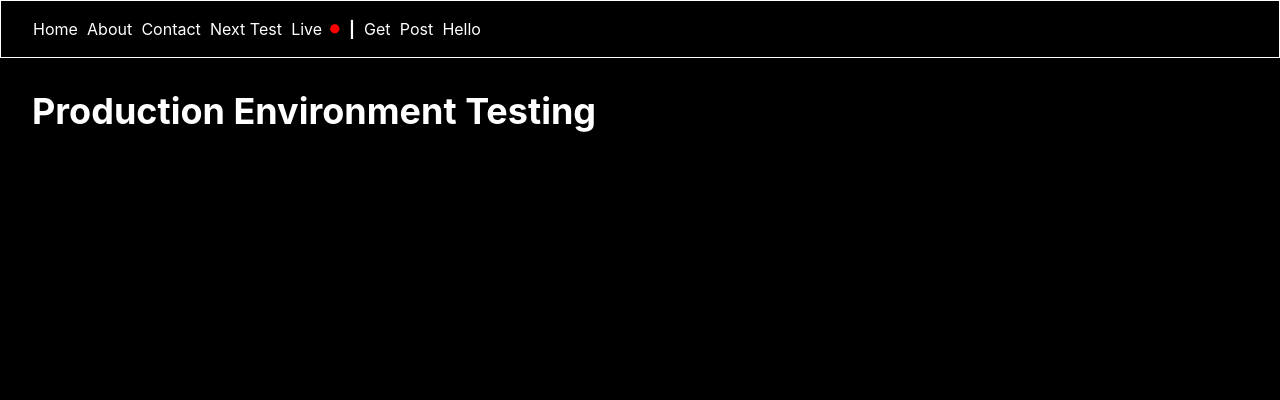
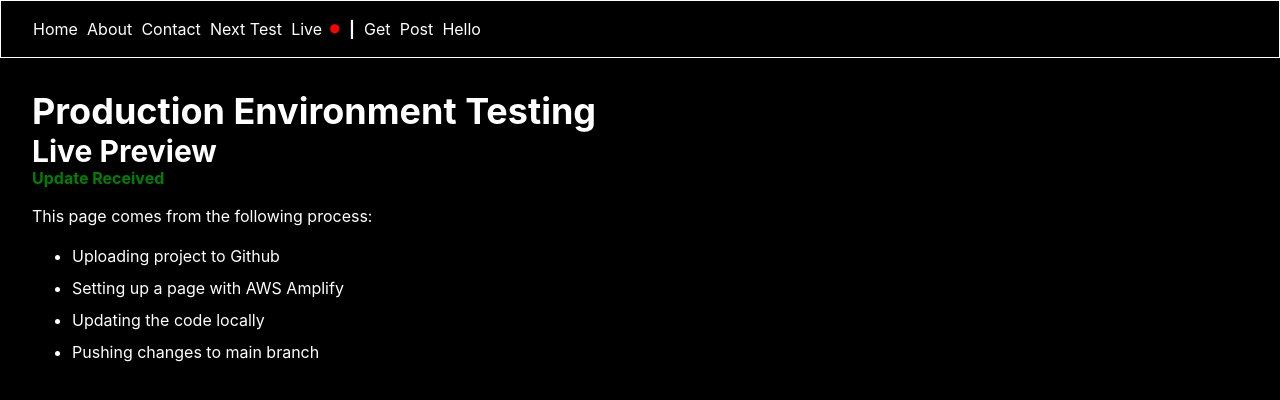
Before and after one commit to mezacanul/merivilla, a Next.js app: page /live in a window 1280 px wide. Shown: the top 400 px of the page. Built offline with nearby package versions, Linux system fonts and the light colour scheme.

Commit message:
Testing live update

```diff
--- a/src/pages/live.js
+++ b/src/pages/live.js
@@ -4,7 +4,7 @@ export default function Live() {
     return (
         <Box>
             <Heading size={"xl"}>Production Environment Testing</Heading>
-            {/* <Heading size={"lg"}>Live Preview</Heading>
+            <Heading size={"lg"}>Live Preview</Heading>
             <Heading size={"sm"} mb={"1em"} color={"green"}>Update Received</Heading>
             <Text mb={4}>This page comes from the following process:</Text>
 
@@ -13,7 +13,7 @@ export default function Live() {
                 <ListItem>Setting up a page with AWS Amplify</ListItem>
                 <ListItem>Updating the code locally</ListItem>
                 <ListItem>Pushing changes to main branch</ListItem>
-            </UnorderedList> */}
+            </UnorderedList>
         </Box>
     )
 }
```
